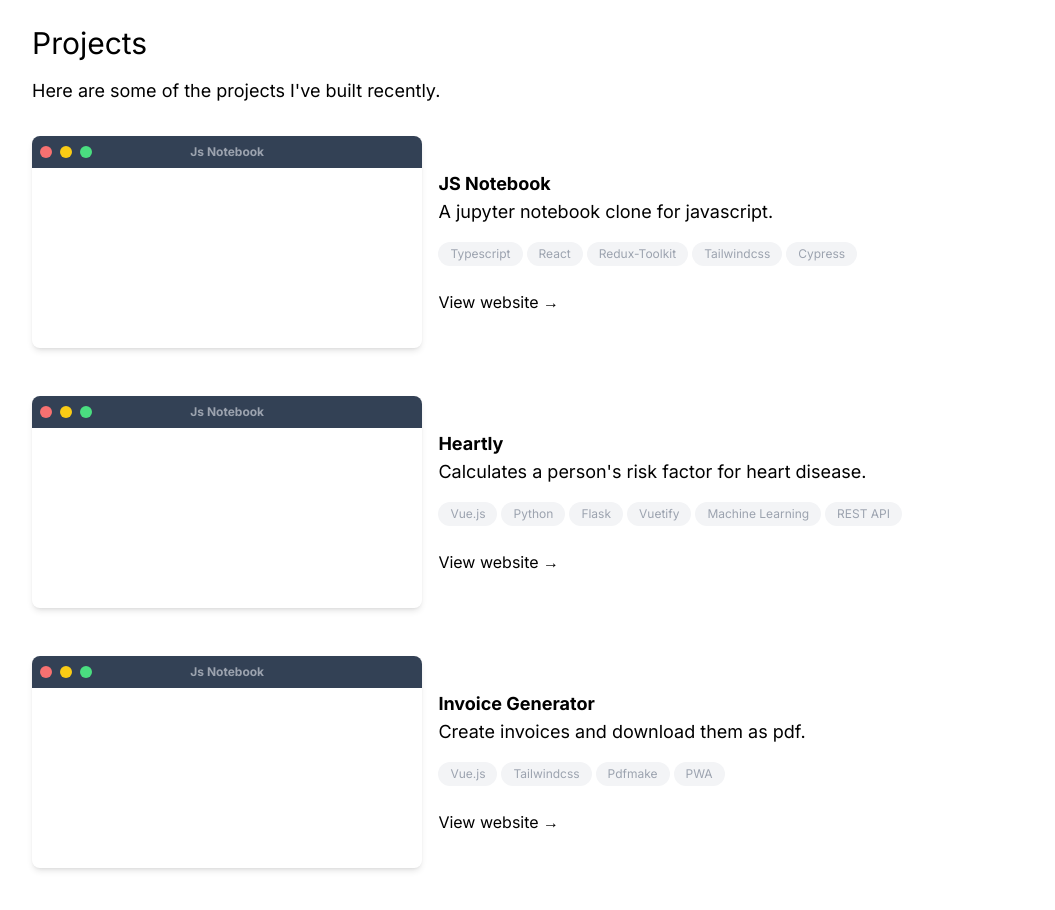
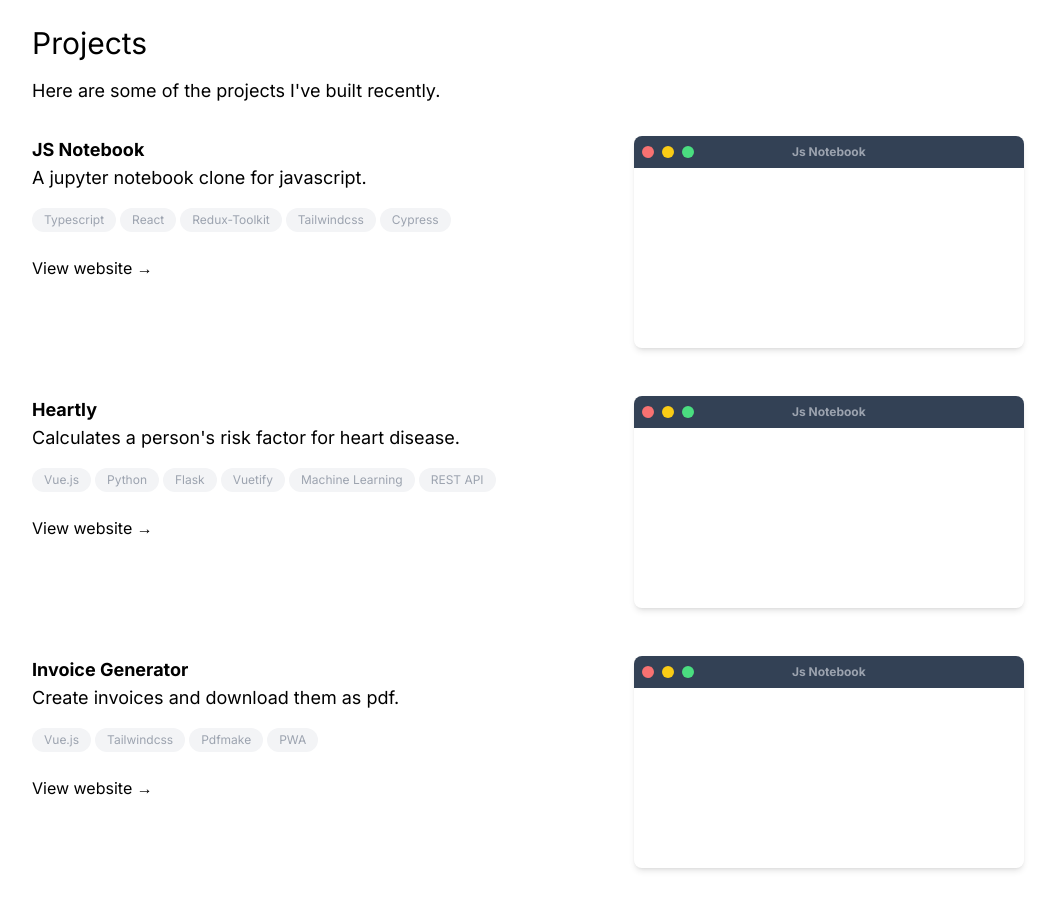
Before and after one commit to ranasun/randya.dev, a React (Vite) app: page / in a window 1280 px wide. Shown: the part 760-1670 px from the top of the page, without its empty margins (112-1167 px from the left). Built offline with nearby package versions, Linux system fonts and the light colour scheme.

Commit message:
Extract projects into its own component

```diff
--- /dev/null
+++ b/src/Project.tsx
@@ -0,0 +1,43 @@
+import Screenshot from './Screenshot';
+import Anchor from './Anchor';
+import Tag from './Tag';
+
+interface Props {
+	title: string;
+	description: string;
+	tags: string[];
+	url: string;
+	imgUrl: string;
+}
+const Project: React.FC<Props> = ({
+	title,
+	description,
+	tags,
+	url,
+	imgUrl,
+}) => {
+	return (
+		<div className="w-full my-4 flex gap-4 flex-col md:flex-row-reverse py-4">
+			<div className="w-full md:w-2/5 h-full">
+				<Screenshot title={title} imgUrl={imgUrl} />
+			</div>
+
+			<div className="w-full md:w-3/5">
+				<h3 className="text-lg font-bold">{title}</h3>
+				<div className="text-lg">
+					{description}
+					<div className="flex flex-wrap gap-1 mt-4">
+						{tags.map((tag) => (
+							<Tag key={tag}>{tag}</Tag>
+						))}
+					</div>
+				</div>
+				<div className="mt-4 flex gap-2 items-start flex-col-reverse justify-between md:flex-row md:items-end">
+					<Anchor url={url}>View website &rarr;</Anchor>
+				</div>
+			</div>
+		</div>
+	);
+};
+
+export default Project;
--- a/src/Projects.tsx
+++ b/src/Projects.tsx
@@ -1,6 +1,5 @@
-import { Card, CardFooter, CardText, CardTitle } from './Card';
-import Anchor from './Anchor';
-import Tag from './Tag';
+import { projects } from './content';
+import Project from './Project';
 
 const Projects = () => {
 	return (
@@ -9,66 +8,9 @@ const Projects = () => {
 			<p className="w-full md:w-2/3 mt-4 text-grey-darkest text-lg leading-normal">
 				Here are some of the projects I've built recently.
 			</p>
-			<Card>
-				<CardTitle>
-					<h3 className="text-lg font-bold">JS Notebook</h3>
-				</CardTitle>
-				<CardText>
-					A jupyter notebook clone for javascript.
-					<div className="flex flex-wrap gap-1 mt-4">
-						<Tag>Typescript</Tag>
-						<Tag>React</Tag>
-						<Tag>Redux-Toolkit</Tag>
-						<Tag>Tailwindcss</Tag>
-						<Tag>Cypress</Tag>
-					</div>
-				</CardText>
-				<CardFooter>
-					<div className="">
-						<Anchor url="">View website &rarr;</Anchor>
-					</div>
-				</CardFooter>
-			</Card>
-			<Card>
-				<CardTitle>
-					<h3 className="text-lg font-bold">Heartly</h3>
-				</CardTitle>
-				<CardText>
-					Calculates a person's risk factor for heart disease.
-					<div className="flex flex-wrap gap-1 mt-4">
-						<Tag>Vue.js</Tag>
-						<Tag>Python</Tag>
-						<Tag>Flask</Tag>
-						<Tag>Vuetify</Tag>
-						<Tag>Machine Learning</Tag>
-						<Tag>REST API</Tag>
-					</div>
-				</CardText>
-				<CardFooter>
-					<div className="">
-						<Anchor url="">View website &rarr;</Anchor>
-					</div>
-				</CardFooter>
-			</Card>
-			<Card>
-				<CardTitle>
-					<h3 className="text-lg font-bold">Invoice Generator</h3>
-				</CardTitle>
-				<CardText>
-					Create invoices and download them as pdf.
-					<div className="flex flex-wrap gap-1 mt-4">
-						<Tag>Vue.js</Tag>
-						<Tag>Tailwindcss</Tag>
-						<Tag>Pdfmake</Tag>
-						<Tag>PWA</Tag>
-					</div>
-				</CardText>
-				<CardFooter>
-					<div className="">
-						<Anchor url="">View website &rarr;</Anchor>
-					</div>
-				</CardFooter>
-			</Card>
+			{projects.map((props) => (
+				<Project key={props.title} {...props} />
+			))}
 		</section>
 	);
 };
```
